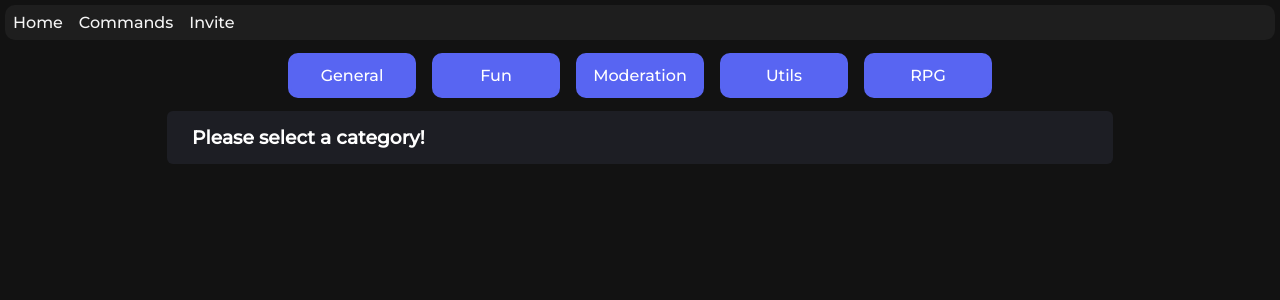
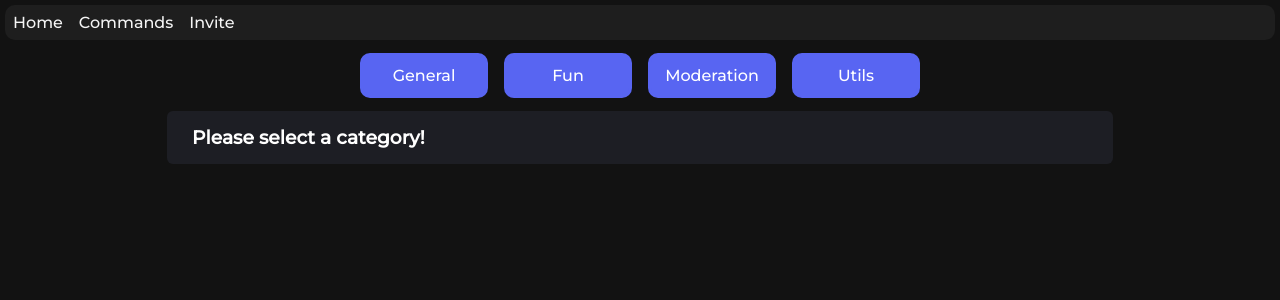
Before and after one commit to RealThe3D/asomataru-website, a React (Create React App) app: page /commands in a window 1280 px wide. Shown: the top 300 px of the page. Built offline with nearby package versions, Linux system fonts and the light colour scheme; the HTML template or start-up script is replaced by a standard one.

Commit message:
removed rpg button

```diff
--- a/src/Pages/Commands/Commands.js
+++ b/src/Pages/Commands/Commands.js
@@ -60,14 +60,6 @@ function Commands() {
 					}}
 				>
 					Utils
-				</Button>
-				<Button
-					blurple
-					onClick={() => {
-						setCommands({ rpg: true });
-					}}
-				>
-					RPG
 				</Button>
 			</Container>
 			{commands.general && (
```
